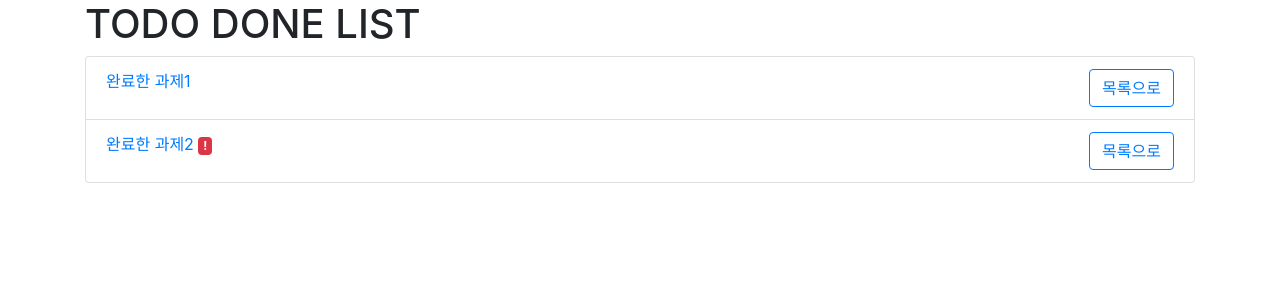
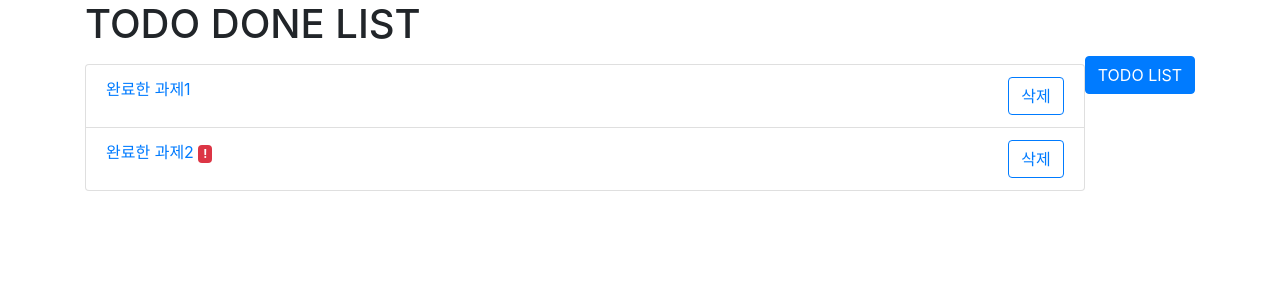
Before and after one commit to JYW17/TODO_LIST, a Django app: page /done/ in a window 1280 px wide. Shown: the top 300 px of the page. Run offline with Django 3.2, Linux system fonts and the light colour scheme; data comes from the database, SQL or seed files in the repository; both versions use the stored data as it was after the commit.

Commit message:
Delete Function Added

```diff
--- a/todoList/todoApp/templates/todoApp/todoDoneList.html
+++ b/todoList/todoApp/templates/todoApp/todoDoneList.html
@@ -14,6 +14,10 @@
 <body>
 <div class="container">
 <h1>TODO DONE LIST</h1>
+<p>
+    <a href= "/" class="btn btn-primary" style="float:right">TODO LIST</a>
+</p>
+
 <ul class="list-group">
 {% for done in dones %}
 <li class="list-group-item">
@@ -22,7 +26,7 @@
     <span class="badge badge-danger">!</span>
     {% endif %}
     <div style="float:right">
-        <a href="/" class="btn btn-outline-primary">목록으로</a>
+    <a href="/{{done.pk}}/DoneDelete/" class="btn btn-outline-primary">삭제</a>
     </div>
 </li>
 {% endfor %}
--- a/todoList/todoApp/templates/todoApp/todoList.html
+++ b/todoList/todoApp/templates/todoApp/todoList.html
@@ -28,6 +28,7 @@
         <div style="float:right">
         <a href="/done/{{todo.pk}}" class="btn btn-danger">완료</a>
         <a href="/{{todo.pk}}/edit/" class="btn btn-outline-primary">수정하기</a>
+        <a href="/{{todo.pk}}/ListDelete/" class="btn btn-outline-primary">삭제</a>
         </div>
     </li>
     {% endfor %}
--- a/todoList/todoApp/urls.py
+++ b/todoList/todoApp/urls.py
@@ -8,4 +8,6 @@ urlpatterns = [
     path('<int:pk>/edit/', views.todoEdit, name='todoEdit'),
     path('done/', views.todoDoneList, name='todoDoneList'),
     path('done/<int:pk>', views.todoDone, name='todoDone'),
+    path('<int:pk>/ListDelete/', views.todoDeleteFromList, name='todoDelete'),
+    path('<int:pk>/DoneDelete/', views.todoDeleteFromDone, name='todoDelete'),
 ]
--- a/todoList/todoApp/views.py
+++ b/todoList/todoApp/views.py
@@ -47,3 +47,13 @@ def todoDone(request, pk):
 def todoDoneList(request):
     dones = Todo.objects.filter(completed=True)
     return render(request, 'todoApp/todoDoneList.html', {'dones': dones})
+
+def todoDeleteFromList(request, pk):
+    todo = Todo.objects.get(id=pk)
+    todo.delete()
+    return redirect('todoList')
+
+def todoDeleteFromDone(request, pk):
+    todo = Todo.objects.get(id=pk)
+    todo.delete()
+    return redirect('todoDoneList')
```
Also changed, not shown: todoList/db.sqlite3. Lines whose indentation alone changed are shown as unchanged.
